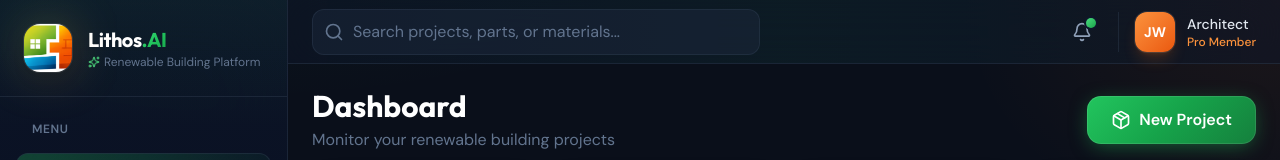
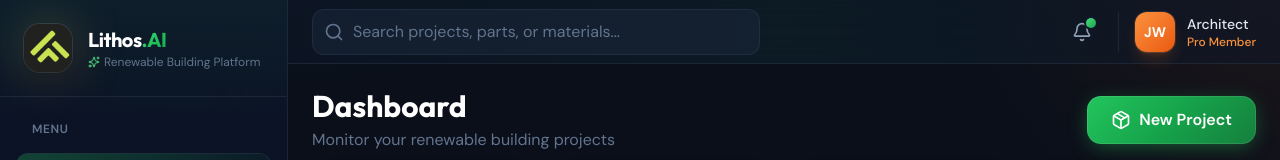
Before and after one commit to kshiteesh-joshi/Construction-AI-Platform, a React (Vite) app: page / in a window 1280 px wide. Shown: the top 160 px of the page. Built offline with nearby package versions, Linux system fonts and the light colour scheme.

Commit message:
Update logo to new design in sidebar and favicon

```diff
--- a/index.html
+++ b/index.html
@@ -2,7 +2,7 @@
 <html lang="en">
   <head>
     <meta charset="UTF-8" />
-    <link rel="icon" type="image/svg+xml" href="/vite.svg" />
+    <link rel="icon" type="image/png" href="/new-logo.png" />
     <meta name="viewport" content="width=device-width, initial-scale=1.0" />
     <title>Lithos.AI - Renewable Building Platform</title>
     <link rel="preconnect" href="https://fonts.googleapis.com">
--- a/src/components/Layout.tsx
+++ b/src/components/Layout.tsx
@@ -37,7 +37,7 @@
             >
               <div className="absolute inset-0 bg-gradient-to-br from-primary-400/30 to-accent-500/30 rounded-2xl blur-xl" />
               <img
-                src="/lithos-logo.png"
+                src="/new-logo.png"
                 alt="Lithos.AI Logo"
                 className="relative w-12 h-12 rounded-2xl object-cover shadow-lg ring-1 ring-white/10"
               />
```
Also changed, not shown: public/new-logo.png (added).
